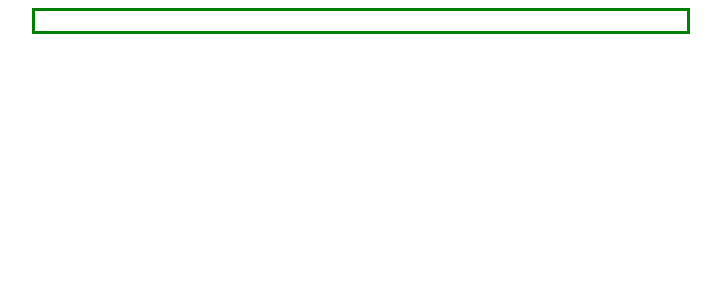
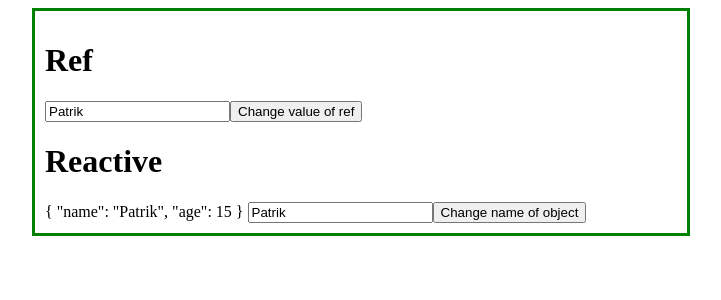
Before and after one commit to PadreSVK/vue-3-basics, a Vue app: page / in a window 1280 px wide. Shown: the top 300 px of the page, without its empty margins (279-1000 px from the left). Built offline with nearby package versions, Linux system fonts and the light colour scheme.

Commit message:
add reactivity

```diff
--- a/src/App.vue
+++ b/src/App.vue
@@ -1,5 +1,6 @@
 <template>
     <div class="center">
+        <Reactivity />
         <!-- <MyStyleComponent/> -->
         <!-- <Conditions/> -->
         <!-- <Reactivity /> -->
--- /dev/null
+++ b/src/components/Reactivity/Reactive.vue
@@ -0,0 +1,24 @@
+<template>
+    <div>
+        <h1>Reactive</h1>
+        {{ complexReactiveProperty }}
+        <input type="text" v-model="complexReactiveProperty.name" />
+        <button @click="changeName">Change name of object</button>
+    </div>
+</template>
+
+<script setup lang="ts">
+import { reactive } from 'vue';
+
+//make object reactive via js Proxy object => https://developer.mozilla.org/en-US/docs/Web/JavaScript/Reference/Global_Objects/Proxy
+const complexReactiveProperty = reactive({ name: "Patrik", age: 15 })
+
+function changeName() {
+    //direct change of property
+    complexReactiveProperty.name = "Fero"
+}
+
+</script>
+
+<style scoped>
+</style>
--- a/src/components/Reactivity/Reactivity.vue
+++ b/src/components/Reactivity/Reactivity.vue
@@ -1,11 +1,19 @@
 <template>
     <div>
+        <Ref/>
+        <Reactive/>
+        <!-- <Computed/>
         <Watch />
+        <Props/> -->
     </div>
 </template>
 
 <script setup lang="ts">
 import Watch from "./Watch/Watch.vue";
+import Props from "./Props/Props.vue";
+import Computed from "./Computed.vue";
+import Ref from "./Ref.vue";
+import Reactive from "./Reactive.vue";
 
 </script>
 
--- /dev/null
+++ b/src/components/Reactivity/Ref.vue
@@ -0,0 +1,23 @@
+<template>
+    <div>
+        <h1>Ref</h1>
+        <input type="text" v-model="name" />
+        <button @click="changeName" >Change value of ref</button>
+    </div>
+</template>
+
+<script setup lang="ts">
+import { ref } from 'vue';
+
+//reactive "value"
+const name = ref("Patrik")
+
+function changeName(){
+    //direct change only via value property
+    name.value = "Fero"
+}
+
+</script>
+
+<style scoped>
+</style>
```
